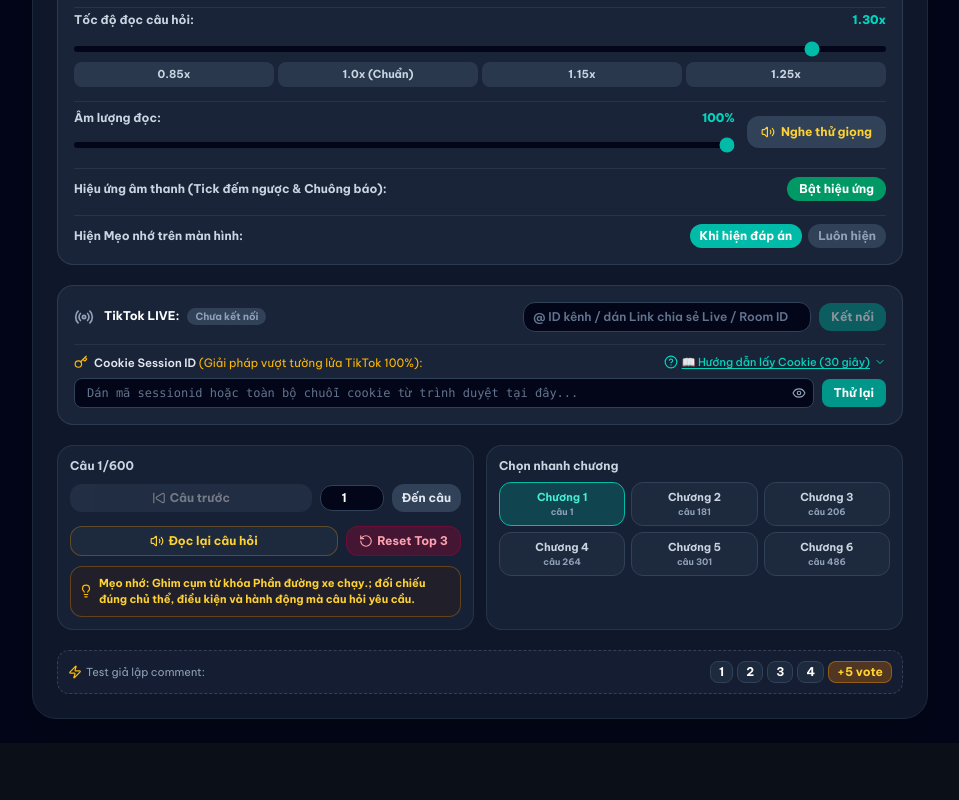
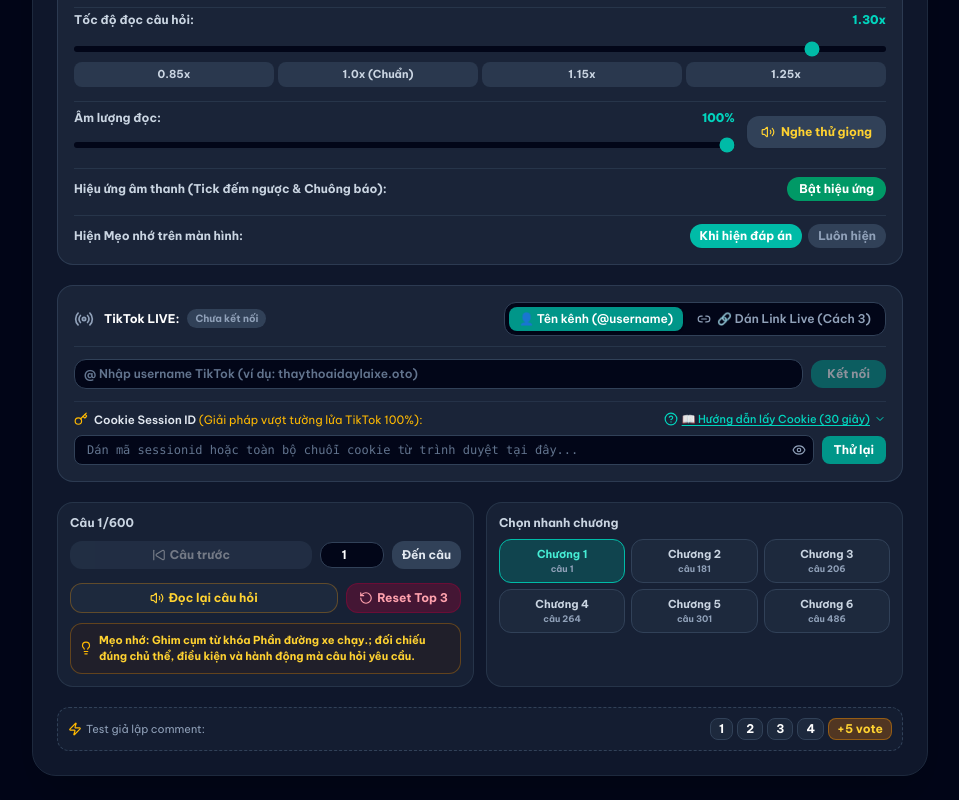
Before and after one commit to ps09754/live-ly-thuyet-lai-xe-b, a React (Vite) app: page / in a window 1280 px wide. Shown: the part 1177-1977 px from the top of the page, without its empty margins (160-1119 px from the left). Before the commit the page ends 1920 px from the top, so only its background shows below. Built offline with nearby package versions, Linux system fonts and the light colour scheme; no server answers; a web font is replaced by a local one.

Commit message:
feat(deck): add distinct tab switcher for Method 3 Link Input vs Username

```diff
--- a/src/components/DrivingStreamerDeck.tsx
+++ b/src/components/DrivingStreamerDeck.tsx
@@ -28,6 +28,7 @@ import {
   ChevronDown,
   ChevronUp,
   Key,
+  Link2,
 } from 'lucide-react';
 import { socketService } from '../services/socketService';
 import {
@@ -130,6 +131,14 @@ export const DrivingStreamerDeck: React.FC<DrivingStreamerDeckProps> = ({
   const [isPlayingTestVoice, setIsPlayingTestVoice] = useState(false);
   const [showCookieGuide, setShowCookieGuide] = useState(false);
   const [showSessionId, setShowSessionId] = useState(false);
+  const [connectMode, setConnectMode] = useState<'username' | 'link'>('username');
+  const [inputLink, setInputLink] = useState('');
+
+  const handleConnectLink = () => {
+    const cleanLink = inputLink.trim();
+    if (!cleanLink) return;
+    onConnectTikTok(cleanLink);
+  };
 
   const BOOKMARKLET_CODE = `javascript:(function(){var m=document.cookie.match(/(?:^|;\\s*)sessionid=([^;]+)/);if(m&&m[1]){navigator.clipboard.writeText(m[1]).then(function(){alert('🎉 ĐÃ COPY MÃ COOKIE TIKTOK THÀNH CÔNG!\\n\\nBây giờ bạn chỉ cần quay lại trang điều khiển, bấm Ctrl+V vào ô Cookie rồi bấm Thử lại nhé.');}).catch(function(){prompt('Mã Cookie sessionid của bạn (bấm Ctrl+C để copy):',m[1]);});}else{alert('❌ Không tìm thấy mã sessionid.\\nHãy đảm bảo bạn đang ở trang tiktok.com và đã ĐĂNG NHẬP tài khoản!');}})();`;
 
@@ -906,16 +915,16 @@ export const DrivingStreamerDeck: React.FC<DrivingStreamerDeckProps> = ({
 
       {/* 4. TikTok Live Connection */}
       <div className="bg-slate-800/80 p-4 rounded-2xl border border-slate-700/80 flex flex-col gap-3">
-        <div className="flex flex-col sm:flex-row items-center justify-between gap-3">
-          <div className="flex items-center gap-2.5 w-full sm:w-auto">
+        {/* Hàng tiêu đề & Chọn cách kết nối */}
+        <div className="flex flex-col sm:flex-row sm:items-center justify-between gap-3 pb-2.5 border-b border-slate-700/60">
+          <div className="flex items-center gap-2.5">
             <Radio
               className={`w-5 h-5 ${
                 tikTokStatus.isConnected ? 'text-emerald-400 animate-pulse' : 'text-slate-400'
               }`}
             />
-            <div>
-              <div className="text-xs font-bold text-white flex items-center gap-2">
-                <span>TikTok LIVE:</span>
+            <div className="flex items-center gap-2">
+              <span className="text-xs font-bold text-white">TikTok LIVE:</span>
               <span
                 className={`text-[10px] px-2 py-0.5 rounded-full font-bold ${
                   tikTokStatus.isConnected
@@ -927,31 +936,52 @@ export const DrivingStreamerDeck: React.FC<DrivingStreamerDeckProps> = ({
               </span>
             </div>
           </div>
+
+          {/* Tab chọn cách kết nối: Tên kênh (@username) hoặc Link chia sẻ (Cách 3) */}
+          <div className="flex items-center gap-1 bg-slate-950 p-1 rounded-xl border border-slate-700">
+            <button
+              type="button"
+              onClick={() => setConnectMode('username')}
+              className={`px-2.5 py-1 rounded-lg text-xs font-semibold transition-all ${
+                connectMode === 'username'
+                  ? 'bg-teal-600 text-white shadow'
+                  : 'text-slate-400 hover:text-slate-200'
+              }`}
+            >
+              👤 Tên kênh (@username)
+            </button>
+            <button
+              type="button"
+              onClick={() => setConnectMode('link')}
+              className={`px-2.5 py-1 rounded-lg text-xs font-semibold transition-all flex items-center gap-1.5 ${
+                connectMode === 'link'
+                  ? 'bg-indigo-600 text-white shadow'
+                  : 'text-slate-400 hover:text-slate-200'
+              }`}
+            >
+              <Link2 className="w-3.5 h-3.5" />
+              <span>🔗 Dán Link Live (Cách 3)</span>
+            </button>
+          </div>
         </div>
 
-          <div className="flex items-center gap-2 w-full sm:w-auto">
-            <div className="relative flex-1 sm:w-72">
-              {!isUrlOrRoomId && (
+        {/* Khung nhập tương ứng theo Mode đã chọn */}
+        {connectMode === 'username' ? (
+          <div className="flex items-center gap-2">
+            <div className="relative flex-1">
               <span className="absolute left-2.5 top-2 text-xs text-slate-500 font-bold select-none">@</span>
-              )}
               <input
                 type="text"
                 value={inputUsername}
                 onChange={(e) => {
-                  let val = e.target.value.trim();
-                  if (!val.startsWith('http')) {
-                    val = val.replace(/^@/, '');
-                  }
+                  const val = e.target.value.replace(/^@/, '').trim();
                   setInputUsername(val);
                   if (typeof window !== 'undefined') {
                     localStorage.setItem('driving_tiktok_user', val);
                   }
                 }}
                 onBlur={() => {
-                  let val = inputUsername.trim();
-                  if (!val.startsWith('http')) {
-                    val = val.replace(/^@/, '');
-                  }
+                  const val = inputUsername.replace(/^@/, '').trim();
                   if (val && val !== settings?.tiktokUsername) {
                     onUpdateSettings({ tiktokUsername: val });
                   }
@@ -961,17 +991,15 @@ export const DrivingStreamerDeck: React.FC<DrivingStreamerDeckProps> = ({
                     handleConnect();
                   }
                 }}
-                placeholder="ID kênh / dán Link chia sẻ Live / Room ID"
-                className={`w-full bg-slate-950 border border-slate-700 rounded-xl ${
-                  isUrlOrRoomId ? 'pl-3' : 'pl-6'
-                } pr-2 py-1.5 text-xs font-semibold text-white focus:outline-none focus:border-teal-500 placeholder:text-slate-500`}
+                placeholder="Nhập username TikTok (ví dụ: thaythoaidaylaixe.oto)"
+                className="w-full bg-slate-950 border border-slate-700 rounded-xl pl-6 pr-2 py-1.5 text-xs font-semibold text-white focus:outline-none focus:border-teal-500 placeholder:text-slate-500"
               />
             </div>
 
             {tikTokStatus.isConnected ? (
               <button
                 onClick={onDisconnectTikTok}
-                className="px-3 py-1.5 bg-rose-600 hover:bg-rose-500 text-white rounded-xl text-xs font-bold transition-all"
+                className="px-4 py-1.5 bg-rose-600 hover:bg-rose-500 text-white rounded-xl text-xs font-bold transition-all shrink-0"
               >
                 Ngắt
               </button>
@@ -979,13 +1007,53 @@ export const DrivingStreamerDeck: React.FC<DrivingStreamerDeckProps> = ({
               <button
                 onClick={handleConnect}
                 disabled={tikTokStatus.isConnecting || !inputUsername.trim()}
-                className="px-3 py-1.5 bg-teal-600 hover:bg-teal-500 disabled:opacity-50 text-white rounded-xl text-xs font-bold transition-all"
+                className="px-4 py-1.5 bg-teal-600 hover:bg-teal-500 disabled:opacity-50 text-white rounded-xl text-xs font-bold transition-all shrink-0"
               >
                 {tikTokStatus.isConnecting ? 'Đang nối...' : 'Kết nối'}
               </button>
             )}
           </div>
+        ) : (
+          <div className="space-y-1.5 animate-in fade-in">
+            <div className="flex items-center gap-2">
+              <div className="relative flex-1">
+                <Link2 className="absolute left-2.5 top-2 w-3.5 h-3.5 text-indigo-400" />
+                <input
+                  type="text"
+                  value={inputLink}
+                  onChange={(e) => setInputLink(e.target.value.trim())}
+                  onKeyDown={(e) => {
+                    if (e.key === 'Enter' && !tikTokStatus.isConnected && inputLink.trim()) {
+                      handleConnectLink();
+                    }
+                  }}
+                  placeholder="Dán đường link copy từ TikTok LIVE Studio vào đây..."
+                  className="w-full bg-slate-950 border border-indigo-500/60 focus:border-indigo-400 rounded-xl pl-8 pr-2 py-1.5 text-xs font-semibold text-white focus:outline-none placeholder:text-slate-500 font-mono"
+                />
               </div>
+
+              {tikTokStatus.isConnected ? (
+                <button
+                  onClick={onDisconnectTikTok}
+                  className="px-4 py-1.5 bg-rose-600 hover:bg-rose-500 text-white rounded-xl text-xs font-bold transition-all shrink-0"
+                >
+                  Ngắt
+                </button>
+              ) : (
+                <button
+                  onClick={handleConnectLink}
+                  disabled={tikTokStatus.isConnecting || !inputLink.trim()}
+                  className="px-4 py-1.5 bg-indigo-600 hover:bg-indigo-500 disabled:opacity-50 text-white rounded-xl text-xs font-bold transition-all shrink-0 shadow-md shadow-indigo-600/30"
+                >
+                  {tikTokStatus.isConnecting ? 'Đang nối...' : 'Kết nối bằng Link'}
+                </button>
+              )}
+            </div>
+            <p className="text-[11px] text-indigo-300/90 flex items-center gap-1.5 pl-1">
+              👉 <b>Cách lấy link:</b> Trong TikTok LIVE Studio ➔ bấm nút mũi tên <b>Chia sẻ `➡️`</b> (hoặc icon 🔗) ở góc dưới màn hình xem trước ➔ Chọn <b>Sao chép liên kết</b> ➔ Dán vào ô này rồi bấm <b>"Kết nối bằng Link"</b>!
+            </p>
+          </div>
+        )}
 
         {/* Thông báo lỗi rõ ràng nếu không kết nối được */}
         {tikTokStatus.error && !tikTokStatus.isConnected && (
```
Lines whose indentation alone changed are shown as unchanged.
